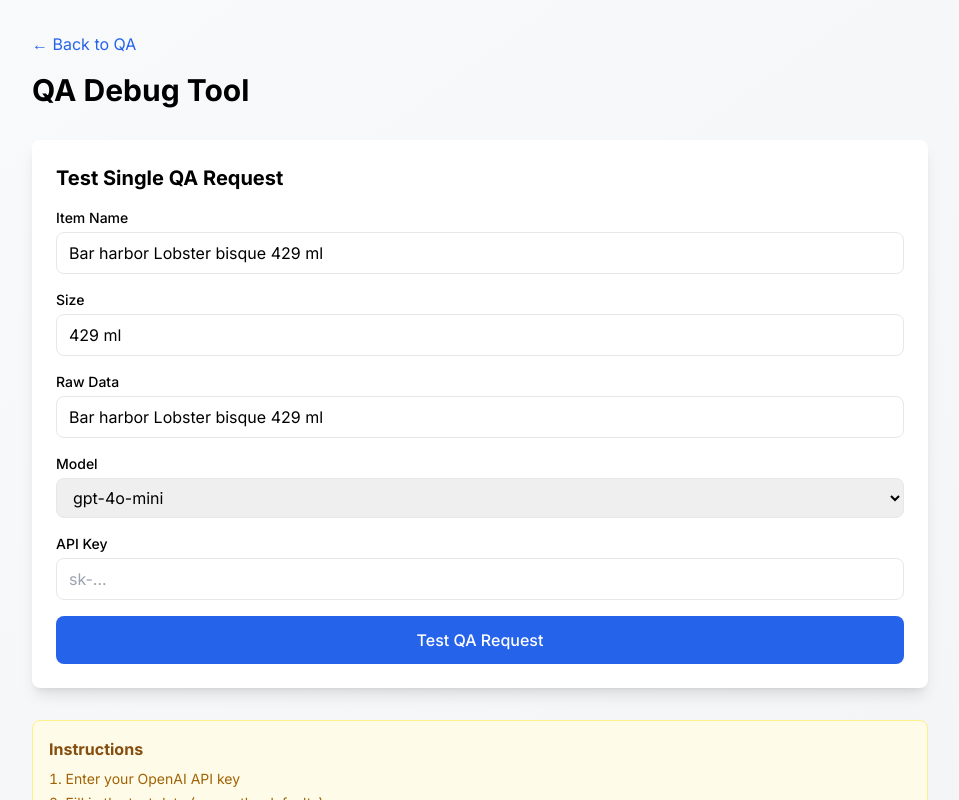
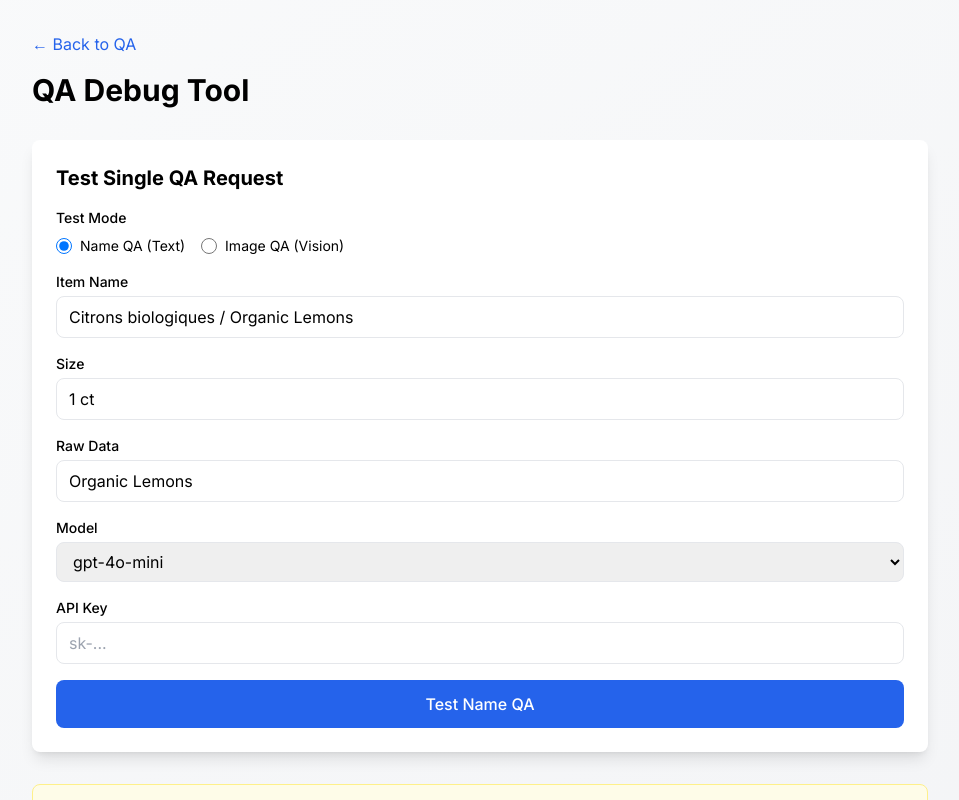
Before and after one commit to zoubiromar/domain-image-scraper, a Next.js app: page /qa-debug in a window 1280 px wide. Shown: the top 800 px of the page, without its empty margins (160-1119 px from the left). Built offline with nearby package versions, Linux system fonts and the light colour scheme.

Commit message:
Add Image QA testing to debug page - switch between Name and Image QA modes

```diff
--- a/app/qa-debug/page.tsx
+++ b/app/qa-debug/page.tsx
@@ -4,9 +4,11 @@ import { useState } from 'react';
 import Link from 'next/link';
 
 export default function QADebugPage() {
-  const [itemName, setItemName] = useState('Bar harbor Lobster bisque 429 ml');
-  const [size, setSize] = useState('429 ml');
-  const [rawData, setRawData] = useState('Bar harbor Lobster bisque 429 ml');
+  const [itemName, setItemName] = useState('Citrons biologiques / Organic Lemons');
+  const [size, setSize] = useState('1 ct');
+  const [rawData, setRawData] = useState('Organic Lemons');
+  const [imageUrl, setImageUrl] = useState('https://img.cdn4dd.com/cdn-cgi/image/fit=contain,width=1200,height=672,format=auto/https://doordash-static.s3.amazonaws.com/media/photosV2/facbd5dc-30ea-456e-9130-b61291153321-retina-large.jpg');
+  const [testMode, setTestMode] = useState<'name' | 'image'>('name');
   const [model, setModel] = useState('gpt-4o-mini');
   const [apiKey, setApiKey] = useState('');
   const [result, setResult] = useState<any>(null);
@@ -22,6 +24,8 @@ export default function QADebugPage() {
     setResult(null);
 
     try {
+      if (testMode === 'name') {
+        // Test Name QA
         const response = await fetch('/api/qa-debug', {
           method: 'POST',
           headers: { 'Content-Type': 'application/json' },
@@ -36,6 +40,44 @@ export default function QADebugPage() {
 
         const data = await response.json();
         setResult(data);
+      } else {
+        // Test Image QA
+        console.log('[Debug] Testing Image QA...');
+        const testResponse = await fetch('/api/qa-process', {
+          method: 'POST',
+          headers: { 'Content-Type': 'application/json' },
+          body: JSON.stringify({
+            rows: [{
+              itemName,
+              size,
+              imageUrl,
+            }],
+            options: {
+              runNameQA: false,
+              runImageQA: true,
+              model: 'gpt-4o',
+              apiKey,
+            },
+          }),
+        });
+
+        const responseText = await testResponse.text();
+        console.log('[Debug] Image QA Response:', responseText.substring(0, 500));
+
+        let data;
+        try {
+          data = JSON.parse(responseText);
+        } catch (e: any) {
+          setResult({
+            status: 'error',
+            error: 'Response is not valid JSON',
+            responsePreview: responseText.substring(0, 500),
+          });
+          return;
+        }
+
+        setResult(data);
+      }
     } catch (error: any) {
       setResult({
         status: 'error',
@@ -59,6 +101,31 @@ export default function QADebugPage() {
           <h2 className="text-xl font-bold mb-4">Test Single QA Request</h2>
 
           <div className="space-y-4">
+            {/* Test Mode Selection */}
+            <div>
+              <label className="block text-sm font-medium mb-2">Test Mode</label>
+              <div className="flex gap-4">
+                <label className="flex items-center gap-2 cursor-pointer">
+                  <input
+                    type="radio"
+                    checked={testMode === 'name'}
+                    onChange={() => setTestMode('name')}
+                    className="w-4 h-4"
+                  />
+                  <span className="text-sm">Name QA (Text)</span>
+                </label>
+                <label className="flex items-center gap-2 cursor-pointer">
+                  <input
+                    type="radio"
+                    checked={testMode === 'image'}
+                    onChange={() => setTestMode('image')}
+                    className="w-4 h-4"
+                  />
+                  <span className="text-sm">Image QA (Vision)</span>
+                </label>
+              </div>
+            </div>
+
             <div>
               <label className="block text-sm font-medium mb-1">Item Name</label>
               <input
@@ -79,6 +146,7 @@ export default function QADebugPage() {
               />
             </div>
 
+            {testMode === 'name' && (
               <div>
                 <label className="block text-sm font-medium mb-1">Raw Data</label>
                 <input
@@ -88,7 +156,22 @@ export default function QADebugPage() {
                   className="w-full px-3 py-2 border rounded-lg"
                 />
               </div>
+            )}
 
+            {testMode === 'image' && (
+              <div>
+                <label className="block text-sm font-medium mb-1">Image URL</label>
+                <input
+                  type="text"
+                  value={imageUrl}
+                  onChange={(e) => setImageUrl(e.target.value)}
+                  className="w-full px-3 py-2 border rounded-lg text-xs"
+                  placeholder="https://..."
+                />
+              </div>
+            )}
+
+            {testMode === 'name' && (
               <div>
                 <label className="block text-sm font-medium mb-1">Model</label>
                 <select
@@ -102,6 +185,7 @@ export default function QADebugPage() {
                   <option value="gpt-5">gpt-5</option>
                 </select>
               </div>
+            )}
 
             <div>
               <label className="block text-sm font-medium mb-1">API Key</label>
@@ -119,7 +203,7 @@ export default function QADebugPage() {
               disabled={loading}
               className="w-full bg-blue-600 hover:bg-blue-700 disabled:bg-gray-400 text-white py-3 rounded-lg font-medium"
             >
-              {loading ? 'Testing...' : 'Test QA Request'}
+              {loading ? 'Testing...' : `Test ${testMode === 'name' ? 'Name' : 'Image'} QA`}
             </button>
           </div>
         </div>
```
Lines whose indentation alone changed are shown as unchanged.
